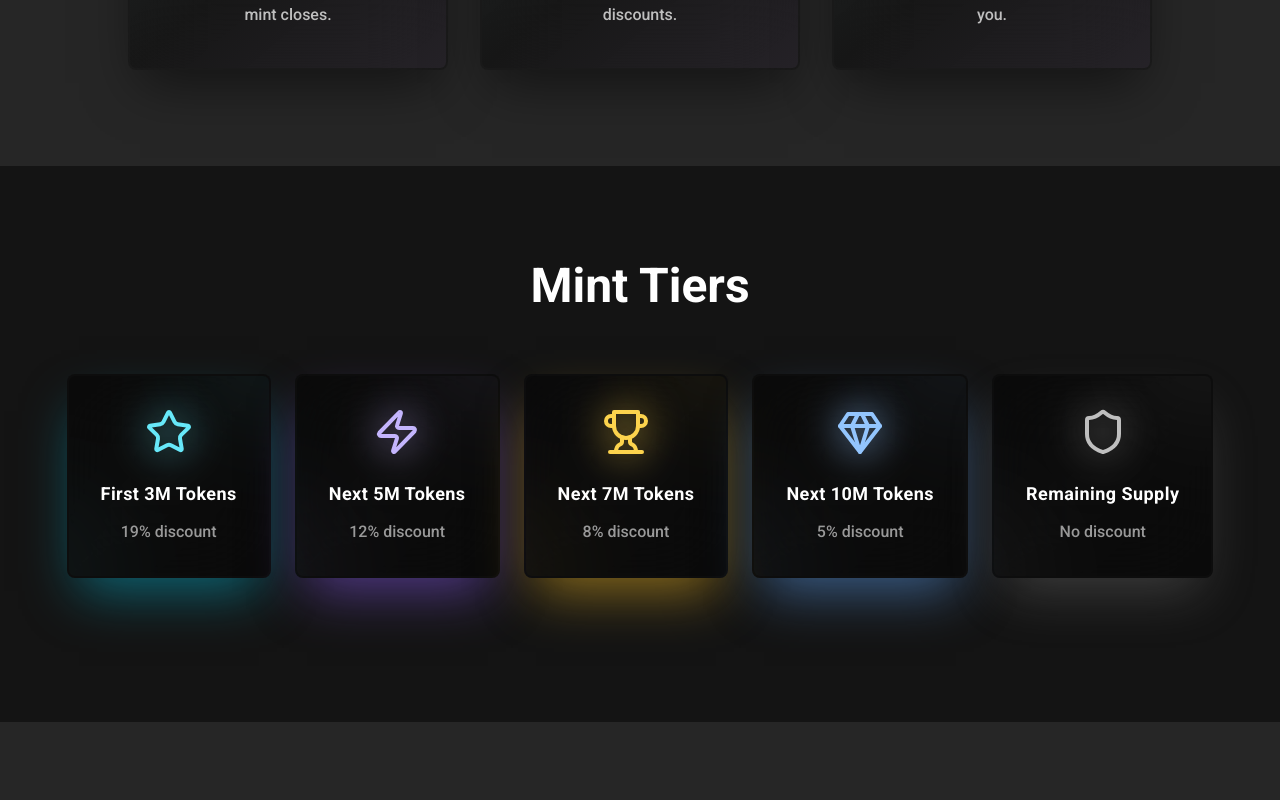
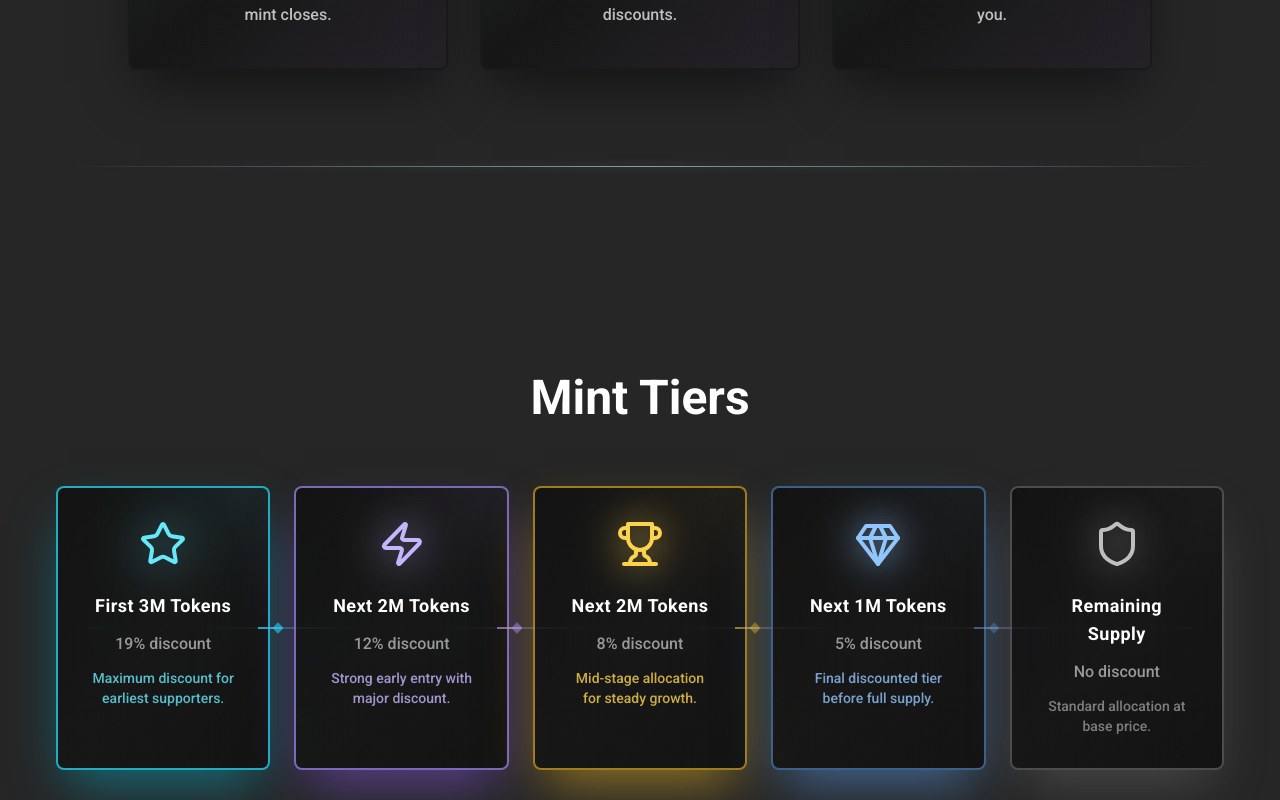
Before and after one commit to inside-amai/amai-insights, a React (Vite) app: page /genesis-mint in a window 1280 px wide. Shown: the part 1580-2380 px from the top of the page. Built offline with nearby package versions, Linux system fonts and the light colour scheme.

Commit message:
Update mint tiers section

```diff
--- a/src/pages/GenesisMint.tsx
+++ b/src/pages/GenesisMint.tsx
@@ -47,31 +47,39 @@ const GenesisMint = () => {
       discount: "19% discount",
       iconColor: "text-cyan-300",
       glowColor: "shadow-cyan-500/50",
-      borderGlow: "border-cyan-400/60"
+      borderGlow: "border-cyan-400/60",
+      subtext: "Maximum discount for earliest supporters.",
+      emphasis: "highest"
     },
     {
       icon: Zap,
-      headline: "Next 5M Tokens",
+      headline: "Next 2M Tokens",
       discount: "12% discount",
       iconColor: "text-violet-300",
       glowColor: "shadow-violet-500/50",
-      borderGlow: "border-violet-400/60"
+      borderGlow: "border-violet-400/60",
+      subtext: "Strong early entry with major discount.",
+      emphasis: "high"
     },
     {
       icon: Trophy,
-      headline: "Next 7M Tokens",
+      headline: "Next 2M Tokens",
       discount: "8% discount",
       iconColor: "text-amber-300",
       glowColor: "shadow-amber-400/50",
-      borderGlow: "border-amber-400/60"
+      borderGlow: "border-amber-400/60",
+      subtext: "Mid-stage allocation for steady growth.",
+      emphasis: "medium"
     },
     {
       icon: Gem,
-      headline: "Next 10M Tokens",
+      headline: "Next 1M Tokens",
       discount: "5% discount",
       iconColor: "text-blue-300",
       glowColor: "shadow-blue-400/50",
-      borderGlow: "border-blue-400/60"
+      borderGlow: "border-blue-400/60",
+      subtext: "Final discounted tier before full supply.",
+      emphasis: "low"
     },
     {
       icon: Shield,
@@ -79,7 +87,9 @@ const GenesisMint = () => {
       discount: "No discount",
       iconColor: "text-gray-300",
       glowColor: "shadow-gray-400/30",
-      borderGlow: "border-gray-400/40"
+      borderGlow: "border-gray-400/40",
+      subtext: "Standard allocation at base price.",
+      emphasis: "none"
     }
   ];
 
@@ -230,7 +240,7 @@ const GenesisMint = () => {
             initial="initial"
             whileInView="animate"
             viewport={{ once: true }}
-            className="grid grid-cols-1 md:grid-cols-2 lg:grid-cols-3 gap-8 max-w-5xl mx-auto"
+            className="grid grid-cols-1 md:grid-cols-2 lg:grid-cols-3 gap-8 max-w-5xl mx-auto mb-16"
           >
             {mechanics.map((mechanic, index) => (
               <motion.div key={index} variants={fadeInUp}>
@@ -273,11 +283,17 @@ const GenesisMint = () => {
               </motion.div>
             ))}
           </motion.div>
+
+          {/* Gradient Divider */}
+          <div className="relative flex items-center justify-center py-8">
+            <div className="absolute inset-x-0 h-px bg-gradient-to-r from-transparent via-primary/60 to-transparent"></div>
+            <div className="absolute inset-x-0 h-px bg-gradient-to-r from-transparent via-accent/40 to-transparent blur-sm"></div>
+          </div>
         </div>
       </section>
 
       {/* Tier Section */}
-      <section className="py-24 px-6">
+      <section className="py-20 px-6 bg-gray-800">
         <div className="container mx-auto">
           <motion.div
             initial={{ opacity: 0, y: 20 }}
@@ -291,12 +307,18 @@ const GenesisMint = () => {
             </h2>
           </motion.div>
 
+          {/* Tier progression container */}
+          <div className="relative max-w-7xl mx-auto mb-12">
+            {/* Progress bar background */}
+            <div className="hidden md:block absolute top-1/2 left-8 right-8 h-0.5 bg-gradient-to-r from-cyan-400/30 via-violet-400/30 via-amber-400/30 via-blue-400/30 to-gray-400/30 transform -translate-y-1/2 z-0"></div>
+
+            {/* Tier cards container */}
             <motion.div
               variants={staggerContainer}
               initial="initial"
               whileInView="animate"
               viewport={{ once: true }}
-            className="grid grid-cols-1 md:flex md:flex-wrap md:justify-center gap-8 md:gap-6 mb-12 max-w-5xl mx-auto md:max-w-none"
+              className="grid grid-cols-1 md:grid-cols-5 gap-6 relative z-10"
             >
               {tokenUnlocks.map((unlock, index) => (
                 <motion.div
@@ -304,32 +326,63 @@ const GenesisMint = () => {
                   variants={fadeInUp}
                   className="relative"
                 >
-                <Card className={`h-full bg-black/30 backdrop-blur-2xl border-2 border-transparent hover:${unlock.borderGlow} transition-all duration-700 group cursor-pointer relative overflow-hidden shadow-2xl ${unlock.glowColor}`}>
-                  {/* Glassmorphic background layers */}
-                  <div className="absolute inset-0 bg-gradient-to-br from-black/40 via-black/20 to-black/40 opacity-60 group-hover:opacity-100 transition-opacity duration-700" />
-                  <div className="absolute inset-0 bg-gradient-to-r from-transparent via-white/5 to-transparent opacity-0 group-hover:opacity-100 transition-opacity duration-700" />
+                  {/* Progress connector arrows (desktop only) */}
+                  {index < tokenUnlocks.length - 1 && (
+                    <div className="hidden md:block absolute top-1/2 -right-3 transform -translate-y-1/2 z-20">
+                      <div className={`w-6 h-0.5 bg-gradient-to-r ${
+                        unlock.emphasis === 'highest' ? 'from-cyan-400/80 to-violet-400/60' :
+                        unlock.emphasis === 'high' ? 'from-violet-400/70 to-amber-400/50' :
+                        unlock.emphasis === 'medium' ? 'from-amber-400/60 to-blue-400/40' :
+                        unlock.emphasis === 'low' ? 'from-blue-400/50 to-gray-400/30' :
+                        'from-gray-400/30 to-gray-400/20'
+                      }`}></div>
+                      <div className={`absolute right-0 top-1/2 transform -translate-y-1/2 w-2 h-2 rotate-45 ${
+                        unlock.emphasis === 'highest' ? 'bg-cyan-400/60' :
+                        unlock.emphasis === 'high' ? 'bg-violet-400/50' :
+                        unlock.emphasis === 'medium' ? 'bg-amber-400/40' :
+                        unlock.emphasis === 'low' ? 'bg-blue-400/30' :
+                        'bg-gray-400/20'
+                      }`}></div>
+                    </div>
+                  )}
 
-                  {/* Angled glow effect - positioned corners */}
-                  <div className={`absolute -top-20 -right-20 w-40 h-40 opacity-20 group-hover:opacity-40 transition-opacity duration-700 blur-2xl rotate-45 ${
-                    unlock.iconColor.includes('cyan') ? 'bg-gradient-to-br from-cyan-300/50 to-transparent' :
-                    unlock.iconColor.includes('violet') ? 'bg-gradient-to-br from-violet-300/50 to-transparent' :
-                    unlock.iconColor.includes('amber') ? 'bg-gradient-to-br from-amber-300/50 to-transparent' :
-                    unlock.iconColor.includes('blue') ? 'bg-gradient-to-br from-blue-300/50 to-transparent' :
-                    'bg-gradient-to-br from-gray-300/50 to-transparent'
-                  }`} />
-                  <div className={`absolute -bottom-20 -left-20 w-40 h-40 opacity-15 group-hover:opacity-30 transition-opacity duration-700 blur-2xl rotate-45 ${
-                    unlock.iconColor.includes('cyan') ? 'bg-gradient-to-tr from-cyan-300/50 to-transparent' :
-                    unlock.iconColor.includes('violet') ? 'bg-gradient-to-tr from-violet-300/50 to-transparent' :
-                    unlock.iconColor.includes('amber') ? 'bg-gradient-to-tr from-amber-300/50 to-transparent' :
-                    unlock.iconColor.includes('blue') ? 'bg-gradient-to-tr from-blue-300/50 to-transparent' :
-                    'bg-gradient-to-tr from-gray-300/50 to-transparent'
+                  <Card className={`h-full bg-black/30 backdrop-blur-2xl border-2 transition-all duration-700 group cursor-pointer relative overflow-hidden shadow-2xl ${
+                    unlock.emphasis === 'highest' ? 'border-cyan-400/80 shadow-cyan-500/60' :
+                    unlock.emphasis === 'high' ? 'border-violet-400/70 shadow-violet-500/50' :
+                    unlock.emphasis === 'medium' ? 'border-amber-400/60 shadow-amber-400/40' :
+                    unlock.emphasis === 'low' ? 'border-blue-400/50 shadow-blue-400/30' :
+                    'border-gray-400/40 shadow-gray-400/20'
+                  } hover:${unlock.borderGlow} ${unlock.glowColor}`}>
+
+                    {/* Enhanced background layers with stronger emphasis for earlier tiers */}
+                    <div className={`absolute inset-0 bg-gradient-to-br from-black/40 via-black/20 to-black/40 opacity-60 group-hover:opacity-100 transition-opacity duration-700 ${
+                      unlock.emphasis === 'highest' ? 'group-hover:from-cyan-400/10' :
+                      unlock.emphasis === 'high' ? 'group-hover:from-violet-400/8' :
+                      unlock.emphasis === 'medium' ? 'group-hover:from-amber-400/6' :
+                      unlock.emphasis === 'low' ? 'group-hover:from-blue-400/4' :
+                      'group-hover:from-gray-400/2'
                     }`} />
 
-                  <CardContent className="p-10 md:p-8 text-center md:min-w-[200px] relative z-10">
-                    {/* Icon with simple glow */}
+                    {/* Enhanced angled glow effects with tier-based intensity */}
+                    <div className={`absolute -top-20 -right-20 w-40 h-40 transition-opacity duration-700 blur-2xl rotate-45 ${
+                      unlock.iconColor.includes('cyan') ? `bg-gradient-to-br from-cyan-300/50 to-transparent ${unlock.emphasis === 'highest' ? 'opacity-30 group-hover:opacity-60' : 'opacity-20 group-hover:opacity-40'}` :
+                      unlock.iconColor.includes('violet') ? `bg-gradient-to-br from-violet-300/50 to-transparent ${unlock.emphasis === 'high' ? 'opacity-25 group-hover:opacity-50' : 'opacity-20 group-hover:opacity-40'}` :
+                      unlock.iconColor.includes('amber') ? `bg-gradient-to-br from-amber-300/50 to-transparent ${unlock.emphasis === 'medium' ? 'opacity-20 group-hover:opacity-40' : 'opacity-20 group-hover:opacity-40'}` :
+                      unlock.iconColor.includes('blue') ? `bg-gradient-to-br from-blue-300/50 to-transparent ${unlock.emphasis === 'low' ? 'opacity-15 group-hover:opacity-30' : 'opacity-20 group-hover:opacity-40'}` :
+                      'bg-gradient-to-br from-gray-300/50 to-transparent opacity-10 group-hover:opacity-20'
+                    }`} />
+
+                    <CardContent className="p-8 text-center relative z-10">
+                      {/* Icon with enhanced glow for earlier tiers */}
                       <div className="relative mb-6 flex justify-center">
-                      <unlock.icon className={`w-12 h-12 ${unlock.iconColor} transition-all duration-300 drop-shadow-2xl`}
-                        style={{ filter: `drop-shadow(0 0 20px currentColor)` }}
+                        <unlock.icon className={`w-12 h-12 ${unlock.iconColor} transition-all duration-300 drop-shadow-2xl ${
+                          unlock.emphasis === 'highest' ? 'group-hover:scale-110' :
+                          unlock.emphasis === 'high' ? 'group-hover:scale-105' :
+                          'group-hover:scale-105'
+                        }`}
+                          style={{
+                            filter: `drop-shadow(0 0 ${unlock.emphasis === 'highest' ? '25px' : unlock.emphasis === 'high' ? '22px' : '20px'} currentColor)`
+                          }}
                         />
                       </div>
 
@@ -338,15 +391,27 @@ const GenesisMint = () => {
                         {unlock.headline}
                       </div>
 
-                    {/* Description */}
-                    <div className="text-base font-medium text-gray-400 group-hover:text-gray-100 transition-colors duration-500">
+                      {/* Discount */}
+                      <div className="text-base font-medium text-gray-400 group-hover:text-gray-100 transition-colors duration-500 mb-3">
                         {unlock.discount}
+                      </div>
+
+                      {/* Contextual subtext */}
+                      <div className={`text-sm font-medium transition-colors duration-500 ${
+                        unlock.emphasis === 'highest' ? 'text-cyan-300/80 group-hover:text-cyan-200' :
+                        unlock.emphasis === 'high' ? 'text-violet-300/80 group-hover:text-violet-200' :
+                        unlock.emphasis === 'medium' ? 'text-amber-300/80 group-hover:text-amber-200' :
+                        unlock.emphasis === 'low' ? 'text-blue-300/80 group-hover:text-blue-200' :
+                        'text-gray-400/80 group-hover:text-gray-300'
+                      }`}>
+                        {unlock.subtext}
                       </div>
                     </CardContent>
                   </Card>
                 </motion.div>
               ))}
             </motion.div>
+          </div>
         </div>
       </section>
 
```
Lines whose indentation alone changed are shown as unchanged.
